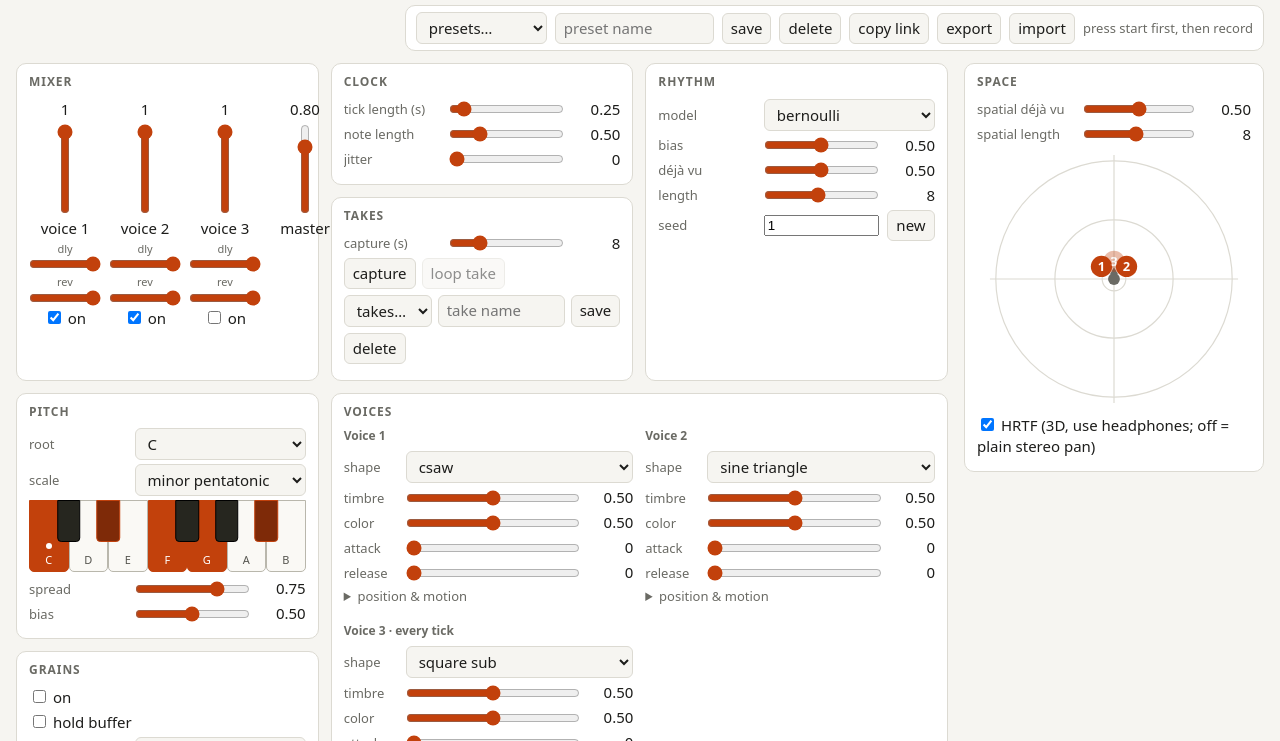
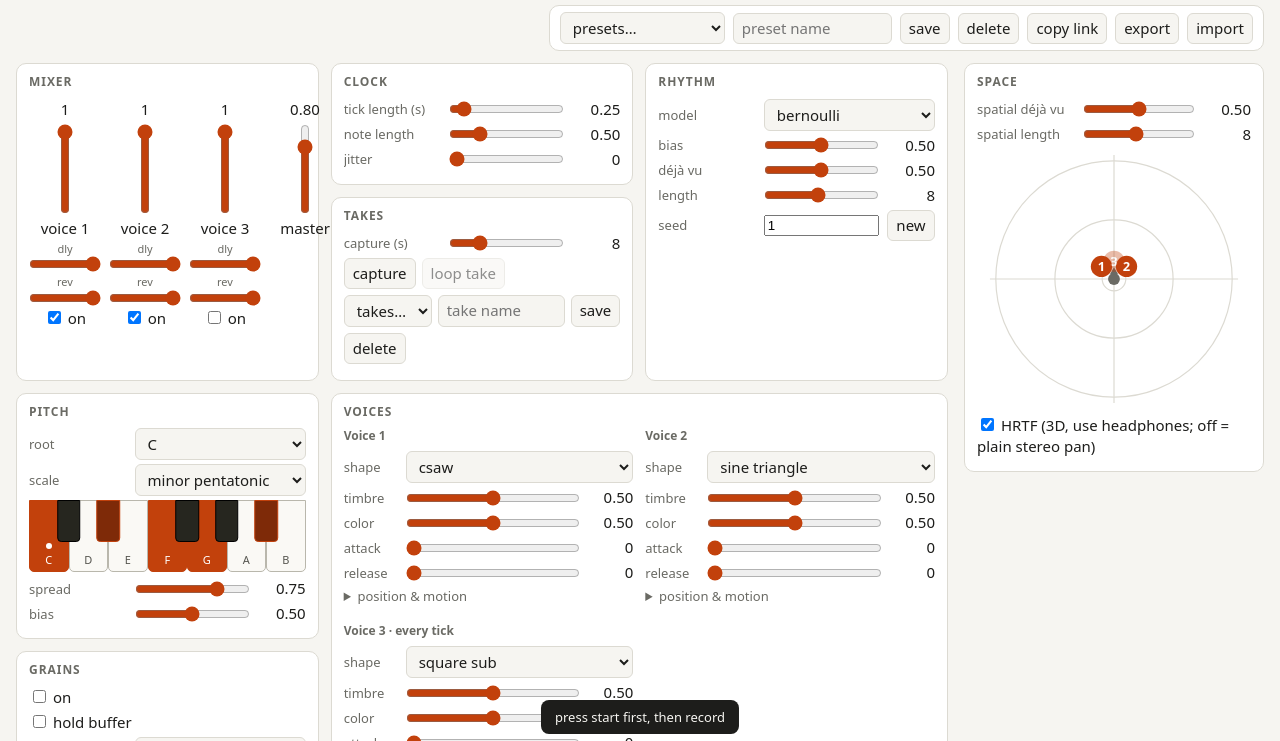
Before and after one commit to datashaman/tangle, a website built with Vite: page index.html in a window 1280 px wide. Both pictures are taken after a click on the button "record". Shown: the part 50-791 px from the top of the page. Built offline with nearby package versions, Linux system fonts and the light colour scheme.

Commit message:
Status messages as a bottom toast, out of the toolbar; fixed-width preset select
The toolbar no longer changes size or wraps when a message appears.

Co-Authored-By: Claude Sonnet 5.5 <noreply@anthropic.com>

```diff
--- a/index.html
+++ b/index.html
@@ -82,8 +82,10 @@
   .pad .vp.held circle { stroke: var(--fg); stroke-width: 2; }
   .pad .vp circle { fill: var(--accent); }
   .pad .vp text { fill: var(--on-accent); font-size: 11px; font-weight: 700; pointer-events: none; }
-  #status { color: var(--muted); font-size: 13px; max-width: 14em; overflow: hidden; text-overflow: ellipsis; white-space: nowrap; }
-  #saved { max-width: 11em; }
+  #status { position: fixed; left: 50%; bottom: 16px; transform: translate(-50%, 8px); max-width: min(90vw, 40em); padding: 8px 14px; border-radius: 8px;
+    background: var(--fg); color: var(--bg); font-size: 13px; opacity: 0; pointer-events: none; transition: opacity .2s, transform .2s; z-index: 10; }
+  #status.show { opacity: 1; transform: translate(-50%, 0); }
+  #saved { width: 11em; } /* fixed, so a long preset name never resizes the bar */
 </style>
 <main>
   <header><h1>tangle</h1><button id="go" class="primary" aria-pressed="false">start</button>
@@ -95,4 +97,5 @@
     <div class="bar" id="presets"></div></header>
   <div class="layout"><div class="grid" id="app"></div><aside id="side"></aside></div>
 </main>
+<div id="status" role="status"></div>
 <script type="module" src="/src/main.ts"></script>
--- a/src/main.ts
+++ b/src/main.ts
@@ -443,11 +443,16 @@ const apply = (next: TParams) => {
 const bar = document.getElementById("presets")!;
 bar.innerHTML = `<select id="saved" aria-label="saved presets"></select>
   <input id="name" type="text" placeholder="preset name" aria-label="preset name" size="11">
-  <button id="save">save</button><button id="del">delete</button><button id="share">copy link</button><button id="export" title="Download this preset as a .tangle.json file">export</button><button id="import" title="Load a preset file">import</button><input id="file" type="file" accept=".json,application/json" hidden>
-  <span id="status" role="status"></span>`;
+  <button id="save">save</button><button id="del">delete</button><button id="share">copy link</button><button id="export" title="Download this preset as a .tangle.json file">export</button><button id="import" title="Load a preset file">import</button><input id="file" type="file" accept=".json,application/json" hidden>`;
 const saved = bar.querySelector("#saved") as HTMLSelectElement, name = bar.querySelector("#name") as HTMLInputElement;
-const status = bar.querySelector("#status")!;
-const say = (m: string) => { status.textContent = m; (status as HTMLElement).title = m; };
+const status = document.getElementById("status")!;
+let statusTimer = 0;
+const say = (m: string) => { // a toast at the bottom of the window, gone after a few seconds
+  status.textContent = m;
+  status.classList.add("show");
+  clearTimeout(statusTimer);
+  statusTimer = window.setTimeout(() => status.classList.remove("show"), 4000);
+};
 const refreshList = (pick = "") => {
   saved.innerHTML = `<option value="">presets…</option>` + [...Object.keys(FACTORY), ...Object.keys(store())].map((n) => `<option>${n.replace(/[<&]/g, "")}</option>`).join("");
   saved.value = pick;
```
